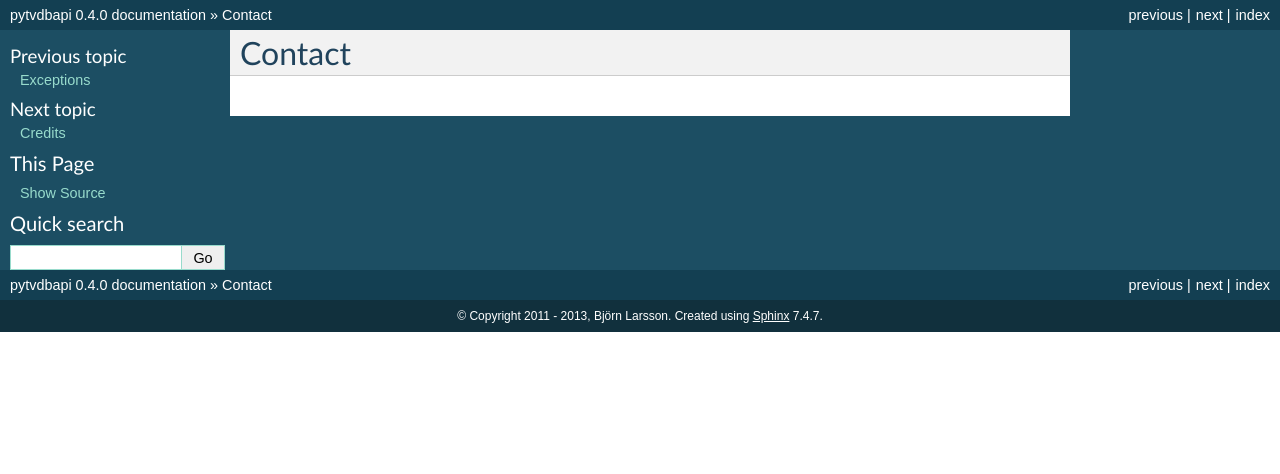
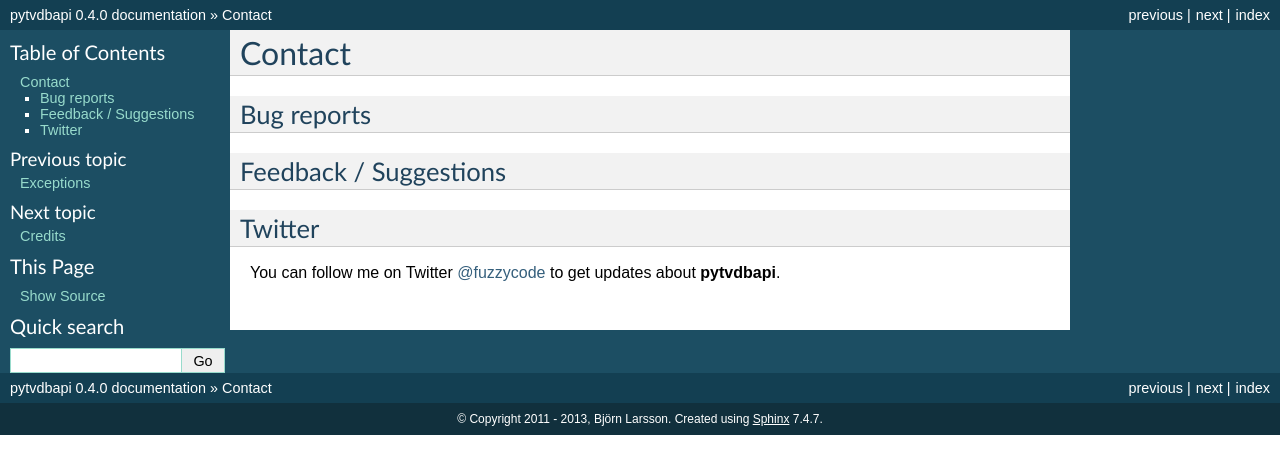
Before and after one commit to fuzzycode/pytvdbapi, a Sphinx documentation site: the page built from docs/source/contact.rst, in a window 1280 px wide. Shown: the top 474 px of the page. Built offline with Sphinx 7.4.7, drawn with Linux system fonts in a browser that asks for light colours.

Commit message:
Updated contact information.

```diff
--- a/docs/source/contact.rst
+++ b/docs/source/contact.rst
@@ -1,2 +1,13 @@
 Contact
 =======
+
+Bug reports
+-----------
+
+Feedback / Suggestions
+----------------------
+
+Twitter
+-------
+You can follow me on Twitter `@fuzzycode <https://twitter.com/#!/fuzzycode>`__ to get
+updates about **pytvdbapi**.
```
